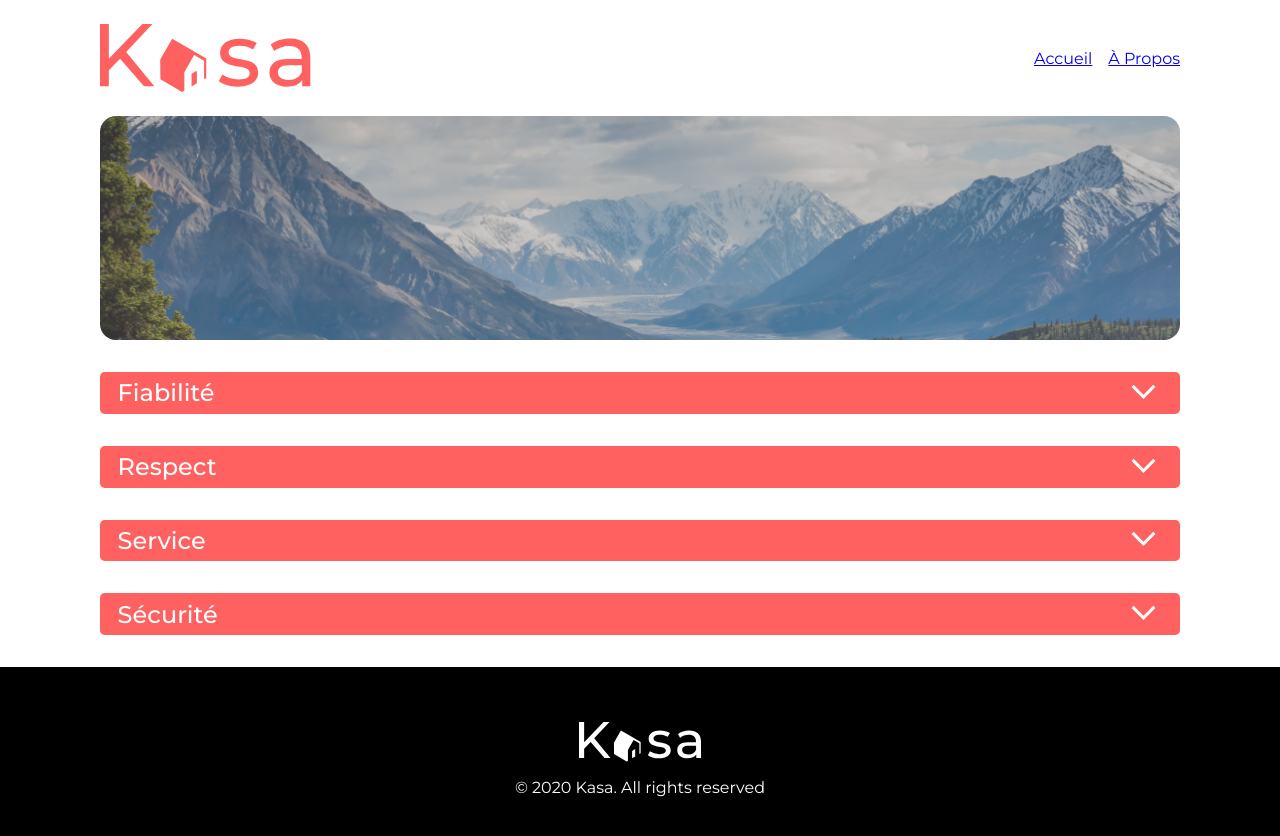
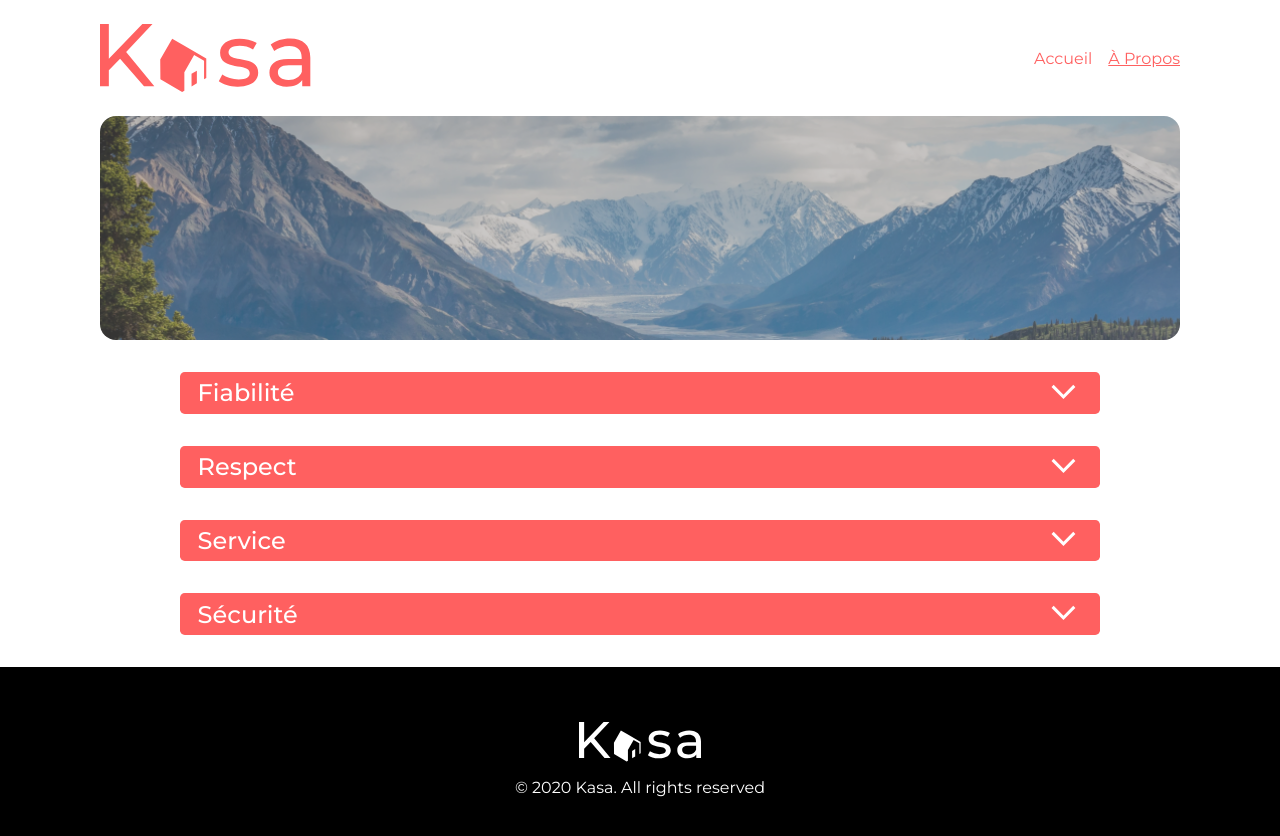
Before and after one commit to Matt-Fr/Franck_Matthieu_11_26042022, a React (Create React App) app: page /about in a window 1280 px wide. Shown: the top 836 px of the page. Built offline with nearby package versions, Linux system fonts and the light colour scheme.

Commit message:
added navLink

```diff
--- a/src/App.css
+++ b/src/App.css
@@ -40,6 +40,12 @@ footer {
 
 .navbar-el {
   padding-left: 1rem;
+  color: #ff6060;
+  text-decoration: none;
+}
+
+.active {
+  text-decoration: underline;
 }
 
 main {
@@ -446,6 +452,29 @@ main {
   width: 45%;
 }
 
+.aboutHeader {
+  width: 100%;
+  border-radius: 1rem;
+  overflow: hidden;
+  height: 14rem;
+  position: relative;
+}
+
+.aboutHeader-img {
+  -o-object-fit: cover;
+     object-fit: cover;
+  width: 100%;
+  height: 100%;
+  -webkit-filter: contrast(60%);
+          filter: contrast(60%);
+}
+
+@media only screen and (min-width: 1016px) {
+  .collapseContainerAbout {
+    margin: 0 5rem;
+  }
+}
+
 @media only screen and (max-width: 1016px) {
   .logoHeader {
     width: 40%;
--- a/src/App.scss
+++ b/src/App.scss
@@ -32,7 +32,13 @@ footer {
 .navbar {
   &-el {
     padding-left: 1rem;
+    color: $primary-color;
+    text-decoration: none;
   }
+}
+
+.active {
+  text-decoration: underline;
 }
 
 main {
@@ -370,6 +376,30 @@ main {
 
 // end of collapse
 
+//about
+
+.aboutHeader {
+  width: 100%;
+  border-radius: 1rem;
+  overflow: hidden;
+  height: 14rem;
+  position: relative;
+  &-img {
+    object-fit: cover;
+    width: 100%;
+    height: 100%;
+    filter: contrast(60%);
+  }
+}
+
+@media only screen and (min-width: 1016px) {
+  .collapseContainerAbout {
+    margin: 0 5rem;
+  }
+}
+
+//end of about
+
 @media only screen and (max-width: 1016px) {
   .logoHeader {
     width: 40%;
--- a/src/components/Navbar.js
+++ b/src/components/Navbar.js
@@ -1,15 +1,15 @@
 import React from "react";
-import { Link } from "react-router-dom";
+import { Link, NavLink } from "react-router-dom";
 
 const Navbar = () => {
   return (
     <nav className="navbar">
-      <Link to="/" className="navbar-el">
+      <NavLink to="/" className="navbar-el">
         Accueil
-      </Link>
-      <Link to="about" className="navbar-el">
+      </NavLink>
+      <NavLink to="about" className="navbar-el">
         À Propos
-      </Link>
+      </NavLink>
     </nav>
   );
 };
--- a/src/pages/About.js
+++ b/src/pages/About.js
@@ -5,11 +5,11 @@ import pic from "../pictureAbout.png";
 const About = () => {
   return (
     <>
-      <section className="homeHeader">
-        <img src={pic} alt="" className="homeHeader-img" />
+      <section className="aboutHeader">
+        <img src={pic} alt="" className="aboutHeader-img" />
       </section>
 
-      <section>
+      <section className="collapseContainerAbout">
         <Collapse
           title="Fiabilité"
           info="Les annonces postées sur Kasa garantissent une fiabilité totale. Les photos sont conformes aux logements, et toutes les informations sont régulièrement vérifiées  par nos équipes."
```
Also changed, not shown: 1 other file (tests, documents, lock files or other folders).
